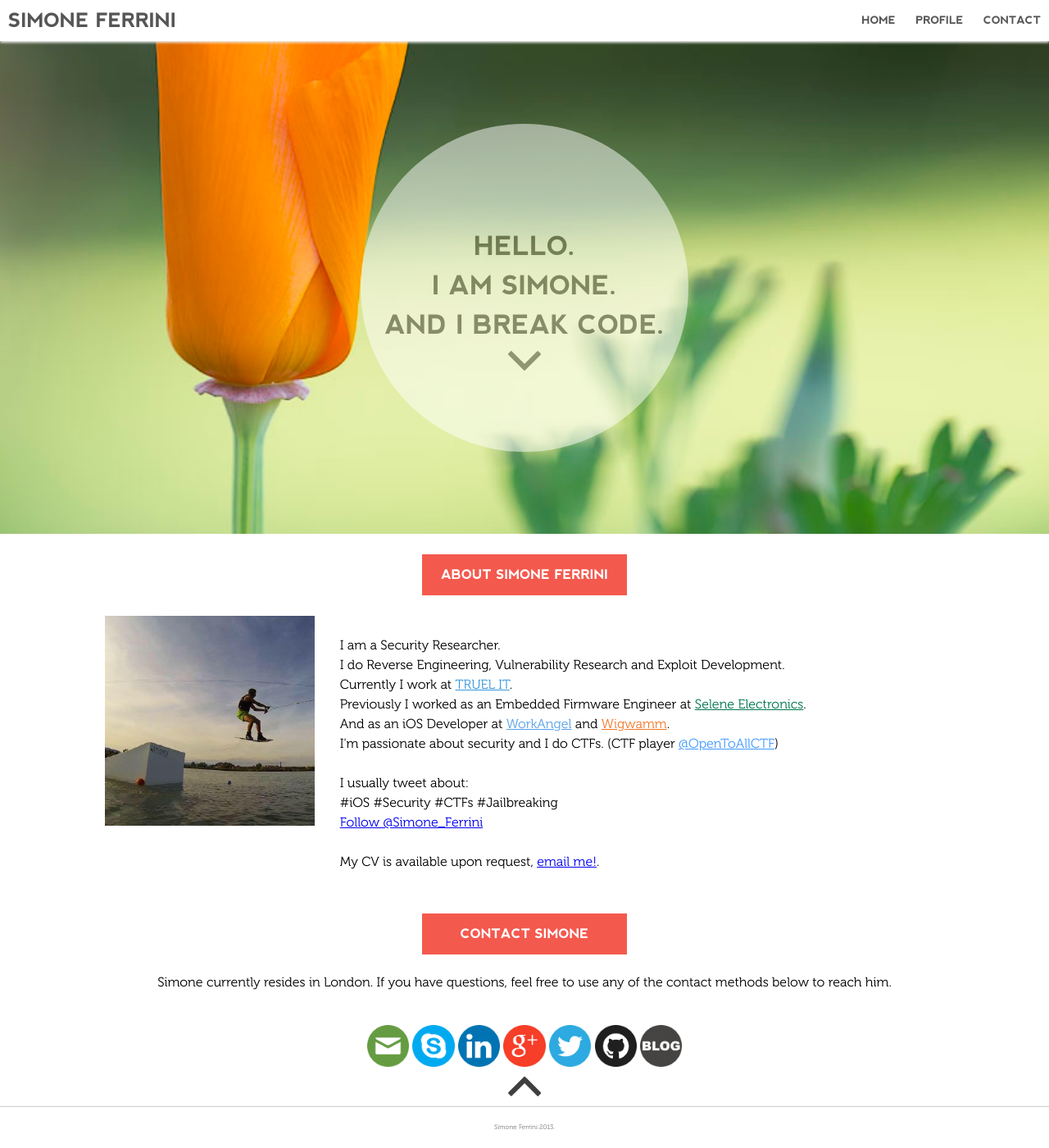
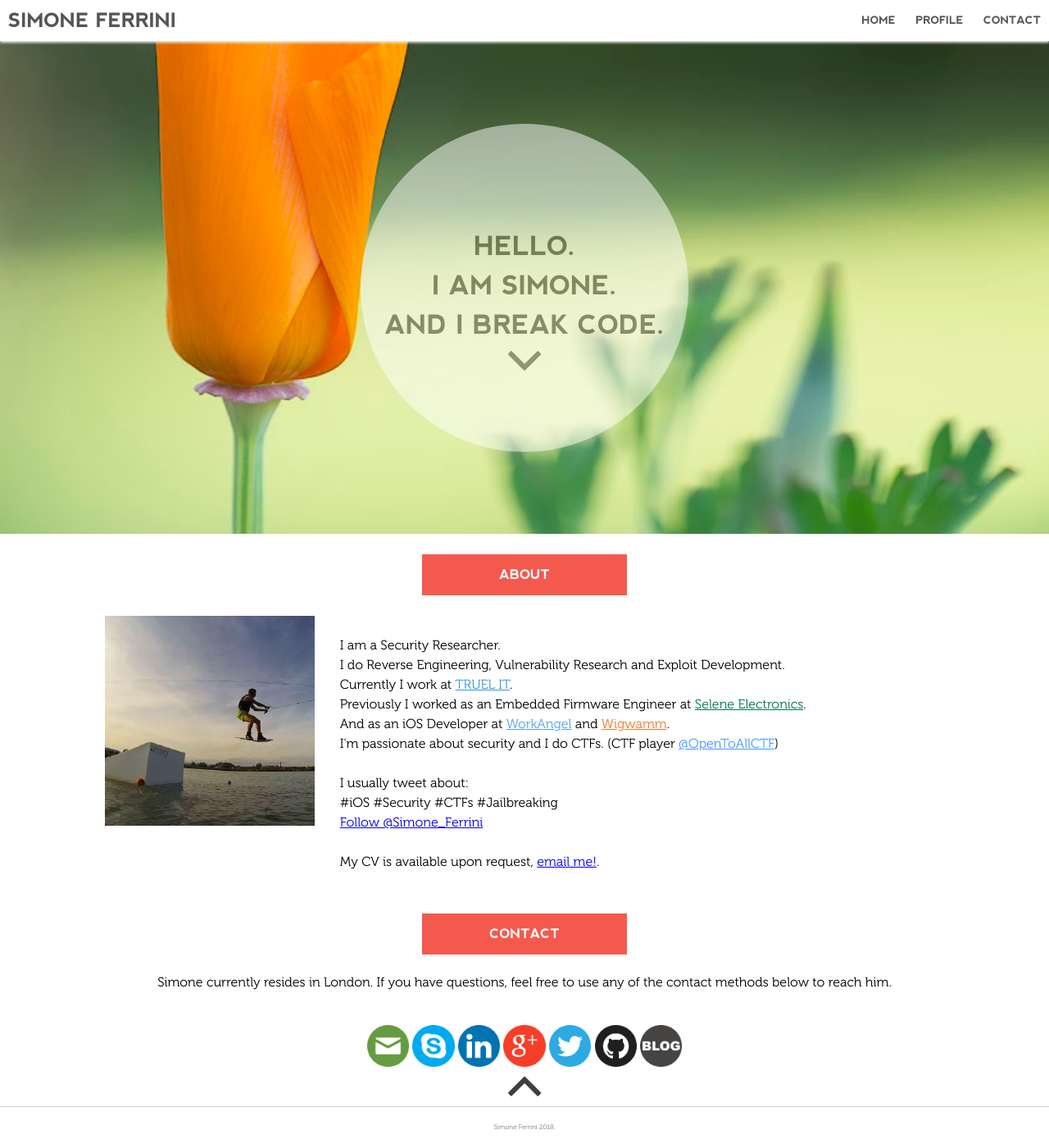
Before and after one commit to sferrini/sferrini.github.io, a Jekyll site: the page website/index.html, which Jekyll copies as it is, in a window 1280 px wide and 1400 px high. Shown: the whole window at 82% size. Built offline with Jekyll 4.4.1, drawn with Linux system fonts in a browser that asks for light colours; comment, search, counter and statistics services are not loaded.

Commit message:
Minor fix

```diff
--- a/website/index.html
+++ b/website/index.html
@@ -37,7 +37,7 @@
                 <a id="profile"></a>
                 <!-- PROFILE TITLE -->
                 <div class="page-title spaced-top-bottom">
-                    <h2 class="center-text">About Simone Ferrini</h2>
+                    <h2 class="center-text">About</h2>
                 </div>
                 <!-- END TITLE -->
                 <!-- PROFILE CONTENT -->
@@ -66,7 +66,7 @@
                 <a id="contact"></a>
                 <!-- CONTACT TITLE -->
                 <div class="page-title spaced-top-bottom">
-                    <h2 class="center-text">Contact Simone</h2>
+                    <h2 class="center-text">Contact</h2>
                 </div>
                 <!-- END TITLE -->
                 <!-- CONTACT CONTENT -->
@@ -75,7 +75,7 @@
                     </div>
                     <p>
                     <center>
-                        Simone currently resides in London.  If you have questions, feel free to use any of the contact methods below to reach him.
+                        Simone currently resides in London. If you have questions, feel free to use any of the contact methods below to reach him.
                     </center>
                     </p>
                     <!-- MAP -->
@@ -90,7 +90,6 @@
                             <a href="http://twitter.com/simone_ferrini" target="_blank"><img class="icon" src="img/twitter.png" /></a>
                             <a href="http://github.com/sferrini" target="_blank"><img class="icon" src="img/github.png" /></a>
                             <a href="http://blog.simoneferrini.com" target="_blank"><img class="icon" src="img/blog.png" /></a>
-
                         </p>
                     </div>
                 </div>
@@ -100,7 +99,7 @@
             </section>
             <footer>
                 <p class="center-text">
-                    Simone Ferrini 2013.<script type="text/javascript" src="http://counter1.statcounterfree.com/private/counter.js?c=e18db3fdde97de36fd36d3914b602307"></script>
+                    Simone Ferrini 2018.<script type="text/javascript" src="http://counter1.statcounterfree.com/private/counter.js?c=e18db3fdde97de36fd36d3914b602307"></script>
                 </p>
             </footer>
         </div>
```
